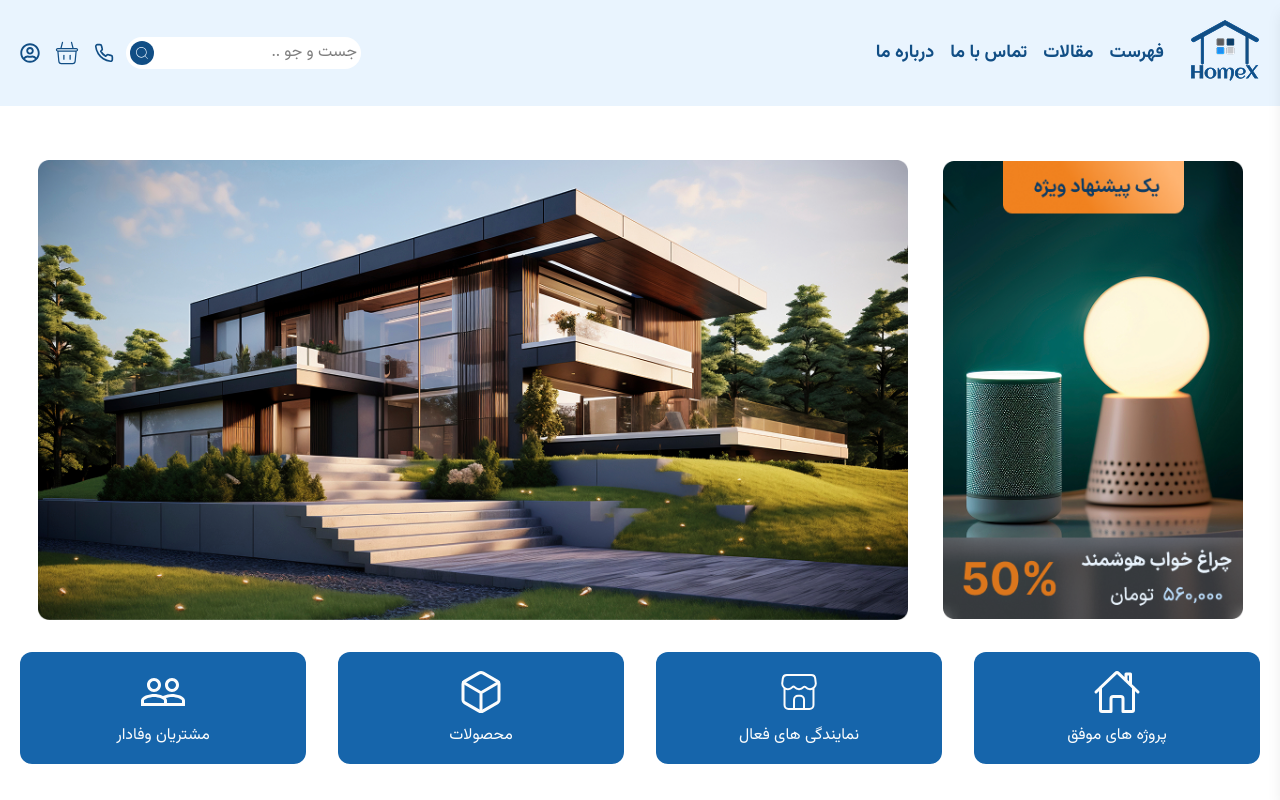
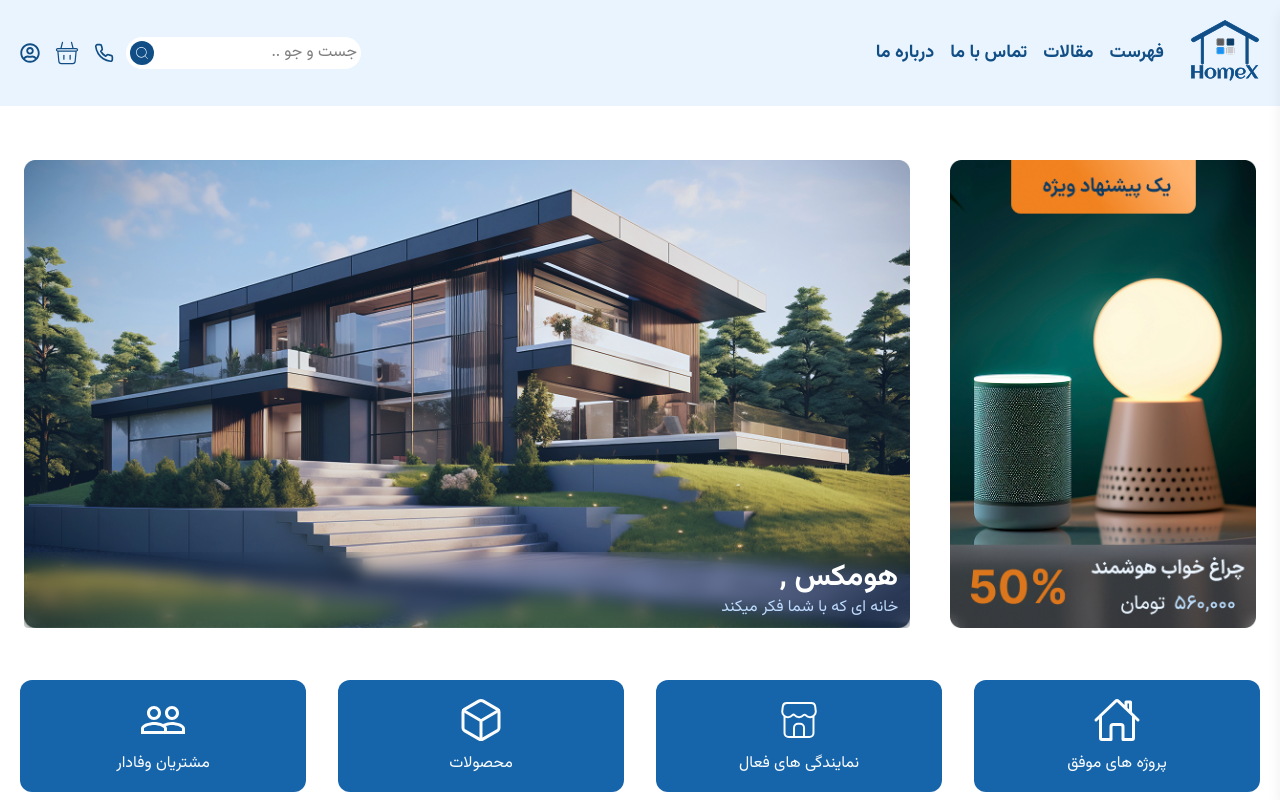
Before and after one commit to Mohammad-peyvasteh/fullStack-Homex, a Next.js app: page / in a window 1280 px wide. Shown: the top 800 px of the page. Built offline with nearby package versions, Linux system fonts and the light colour scheme; no server answers.

Commit message:
Update Banner.jsx

```diff
--- a/src/components/Banner.jsx
+++ b/src/components/Banner.jsx
@@ -3,29 +3,35 @@ import React from "react";
 
 const Banner = () => {
   return (
-    <section className=" container pt-40 mx-auto">
-      <div className=" flex items-center justify-around">
-        <div className=" hidden xl:block">
+    <section className="px-6 sm:px-8   max-w-7xl pt-40 py-5 mx-auto xl:px-6">
+    <div className="flex items-center gap-10 justify-center">
+  <div className="hidden xl:block ">
+
     <Image
-            width={300}
-            height={200}
+      width={320}
+      height={480}
       alt=" "
       src="/images/baner/baner2.png"
-            className=""
-
     />
+  </div>
+  <div className="relative">
+    <div className=" absolute z-20 inset-0 w-full bg-blue-400/15 object-cover rounded-xl">
+    <div className=" absolute inset-x-0 bottom-0  backdrop-blur-sm rounded-sm pr-3 py-2">
+      <h2 className=" text-white font-bold md:text-3xl sm:text-2xl text-xl ">هومکس ,</h2>
+      <p className=" text-blue-200">خانه ای که با شما فکر میکند</p>
 
     </div>
-        <div>
+
+    </div>
     <Image
-            width={870}
-            height={200}
+      width={927}
+      height={480}
       alt=" "
       src="/images/baner/baner1.png"
-            className=""
     />
   </div>
 </div>
+
     </section>
   );
 };
```
Lines whose indentation alone changed are shown as unchanged.
